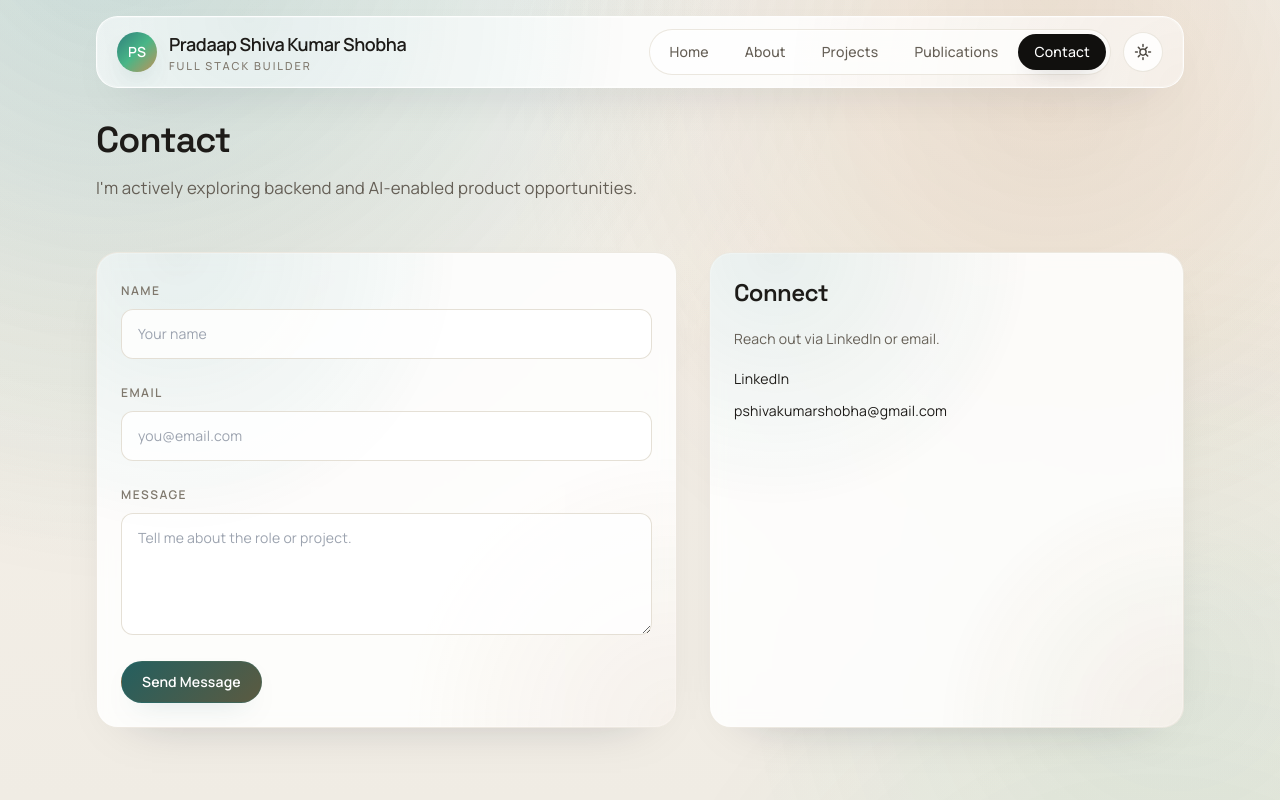
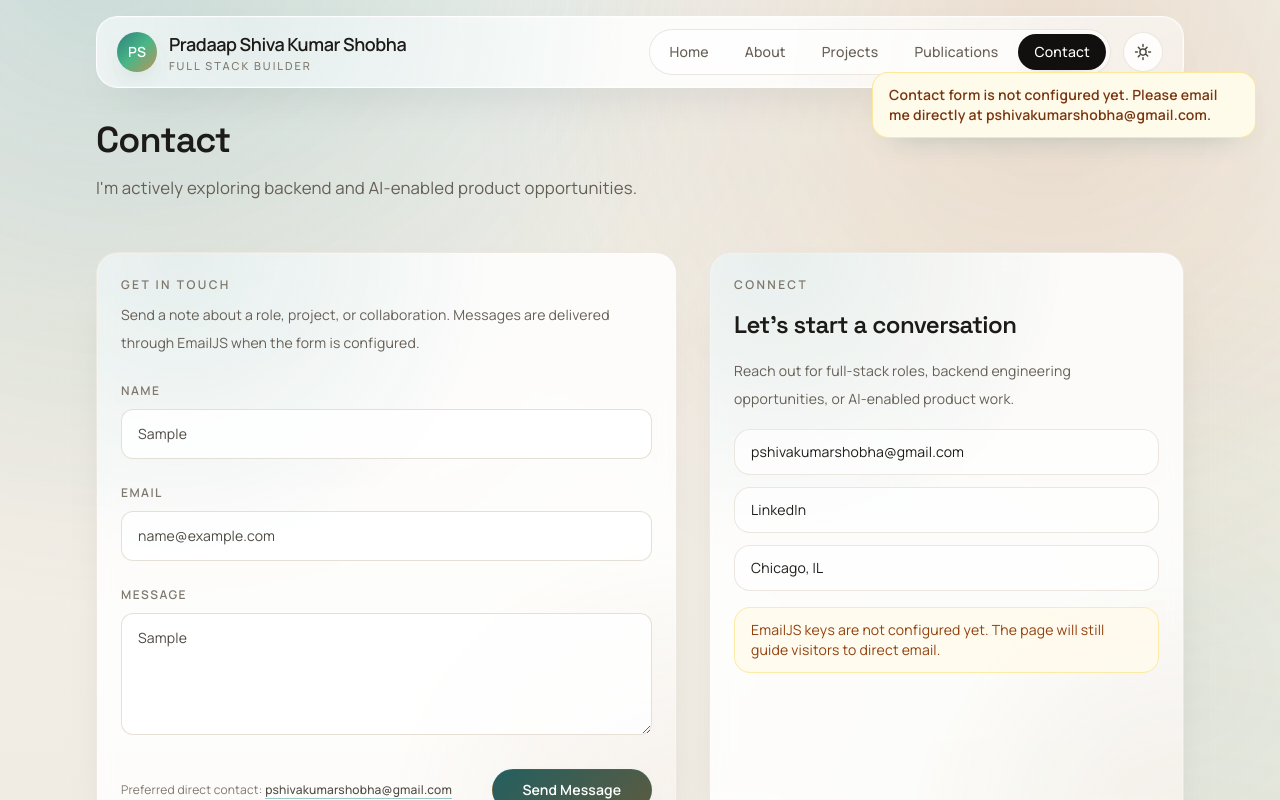
Before and after one commit to Pradaap-SS/pradaap-portfolio, a Nuxt app: page /contact in a window 1280 px wide. Both pictures are taken after typing "Sample", "name@example.com", "Sample" into the empty fields and a click on the button "Send Message". Shown: the top 800 px of the page. Built offline with nearby package versions, Linux system fonts and the light colour scheme.

Commit message:
feat: integrate EmailJS for contact form functionality and add configuration instructions

```diff
--- a/nuxt.config.ts
+++ b/nuxt.config.ts
@@ -12,6 +12,14 @@ export default defineNuxtConfig({
 
   typescript: {
     strict: true
+  },
+
+  runtimeConfig: {
+    public: {
+      emailjsServiceId: '',
+      emailjsTemplateId: '',
+      emailjsPublicKey: ''
+    }
   },
 
   app: {
--- a/package.json
+++ b/package.json
@@ -9,8 +9,9 @@
     "preview": "nuxt preview"
   },
   "dependencies": {
-    "nuxt": "3.12.4",
-    "@nuxtjs/tailwindcss": "6.12.1"
+    "@emailjs/browser": "^4.4.1",
+    "@nuxtjs/tailwindcss": "6.12.1",
+    "nuxt": "3.12.4"
   },
   "devDependencies": {
     "@tailwindcss/typography": "0.5.15",
--- a/pages/contact.vue
+++ b/pages/contact.vue
@@ -1,5 +1,13 @@
 <script setup lang="ts">
 import { profile } from '~/data/profile'
+
+type NoticeState = {
+  type: 'success' | 'error' | 'info'
+  message: string
+}
+
+const runtimeConfig = useRuntimeConfig()
+const formRef = ref<HTMLFormElement | null>(null)
 
 const form = reactive({
   name: '',
@@ -13,23 +21,110 @@ const errors = reactive({
   message: ''
 })
 
-const showToast = ref(false)
+const isSending = ref(false)
+const notice = ref<NoticeState | null>(null)
+let noticeTimeout: ReturnType<typeof setTimeout> | null = null
+
+const emailjsConfig = computed(() => ({
+  serviceId: runtimeConfig.public.emailjsServiceId?.trim(),
+  templateId: runtimeConfig.public.emailjsTemplateId?.trim(),
+  publicKey: runtimeConfig.public.emailjsPublicKey?.trim()
+}))
+
+const isEmailjsConfigured = computed(() =>
+  Boolean(emailjsConfig.value.serviceId && emailjsConfig.value.templateId && emailjsConfig.value.publicKey)
+)
+
+const setNotice = (nextNotice: NoticeState, duration = 3200) => {
+  notice.value = nextNotice
+
+  if (noticeTimeout) {
+    clearTimeout(noticeTimeout)
+  }
+
+  noticeTimeout = setTimeout(() => {
+    notice.value = null
+    noticeTimeout = null
+  }, duration)
+}
+
+const resetForm = () => {
+  form.name = ''
+  form.email = ''
+  form.message = ''
+}
 
 const validate = () => {
-  errors.name = form.name ? '' : 'Name is required.'
+  errors.name = form.name.trim() ? '' : 'Name is required.'
   errors.email = /\S+@\S+\.\S+/.test(form.email) ? '' : 'Please enter a valid email.'
-  errors.message = form.message ? '' : 'Message cannot be empty.'
+  errors.message = form.message.trim() ? '' : 'Message cannot be empty.'
   return !errors.name && !errors.email && !errors.message
 }
 
-const submitForm = () => {
+const clearFieldError = (field: keyof typeof errors) => {
+  errors[field] = ''
+}
+
+const submitForm = async () => {
+  if (isSending.value) return
   if (!validate()) return
-  showToast.value = true
-  form.name = ''
-  form.email = ''
-  form.message = ''
-  setTimeout(() => (showToast.value = false), 2400)
+
+  if (!isEmailjsConfigured.value) {
+    setNotice(
+      {
+        type: 'info',
+        message: `Contact form is not configured yet. Please email me directly at ${profile.email}.`
+      },
+      5200
+    )
+    return
+  }
+
+  isSending.value = true
+
+  try {
+    const { default: emailjs } = await import('@emailjs/browser')
+
+    await emailjs.send(
+      emailjsConfig.value.serviceId!,
+      emailjsConfig.value.templateId!,
+      {
+        from_name: form.name.trim(),
+        to_name: profile.preferredName,
+        from_email: form.email.trim(),
+        to_email: profile.email,
+        reply_to: form.email.trim(),
+        message: form.message.trim()
+      },
+      {
+        publicKey: emailjsConfig.value.publicKey!
+      }
+    )
+
+    resetForm()
+    setNotice({
+      type: 'success',
+      message: 'Thank you. I will get back to you as soon as possible.'
+    })
+  } catch (error) {
+    console.error('EmailJS submission failed:', error)
+    setNotice(
+      {
+        type: 'error',
+        message: 'Something went wrong while sending your message. Please try again or email me directly.'
+      },
+      5200
+    )
+  } finally {
+    isSending.value = false
+  }
 }
+
+onBeforeUnmount(() => {
+  if (noticeTimeout) {
+    clearTimeout(noticeTimeout)
+  }
+})
 
 useSeoMeta({
   title: 'Contact',
@@ -42,7 +137,14 @@ useSeoMeta({
     <SectionTitle title="Contact" subtitle="I'm actively exploring backend and AI-enabled product opportunities." />
 
     <div class="grid gap-8 lg:grid-cols-[1.1fr_0.9fr]">
-      <form class="card space-y-5" @submit.prevent="submitForm">
+      <form ref="formRef" class="card space-y-5" @submit.prevent="submitForm">
+        <div class="space-y-2">
+          <p class="section-kicker">Get In Touch</p>
+          <p class="text-sm leading-7 text-slate-600 dark:text-slate-300">
+            Send a note about a role, project, or collaboration. Messages are delivered through EmailJS when the form is configured.
+          </p>
+        </div>
+
         <div>
           <label class="text-xs font-semibold uppercase tracking-[0.12em] text-slate-500">Name</label>
           <input
@@ -50,6 +152,8 @@ useSeoMeta({
             type="text"
             class="input-control mt-2"
             placeholder="Your name"
+            autocomplete="name"
+            @input="clearFieldError('name')"
           />
           <p v-if="errors.name" class="mt-1 text-xs text-rose-500">{{ errors.name }}</p>
         </div>
@@ -60,6 +164,8 @@ useSeoMeta({
             type="email"
             class="input-control mt-2"
             placeholder="you@email.com"
+            autocomplete="email"
+            @input="clearFieldError('email')"
           />
           <p v-if="errors.email" class="mt-1 text-xs text-rose-500">{{ errors.email }}</p>
         </div>
@@ -70,33 +176,58 @@ useSeoMeta({
             rows="4"
             class="input-control mt-2"
             placeholder="Tell me about the role or project."
+            @input="clearFieldError('message')"
           ></textarea>
           <p v-if="errors.message" class="mt-1 text-xs text-rose-500">{{ errors.message }}</p>
         </div>
-        <button type="submit" class="btn-primary">Send Message</button>
+        <div class="flex flex-wrap items-center justify-between gap-3 pt-2">
+          <p class="text-xs text-slate-500 dark:text-slate-400">
+            Preferred direct contact:
+            <a class="font-medium text-slate-700 underline decoration-brand-400/60 underline-offset-4 dark:text-slate-200" :href="`mailto:${profile.email}`">
+              {{ profile.email }}
+            </a>
+          </p>
+          <button type="submit" class="btn-primary min-w-[10rem]" :disabled="isSending">
+            {{ isSending ? 'Sending...' : 'Send Message' }}
+          </button>
+        </div>
       </form>
 
       <div class="card space-y-4">
-        <h3 class="font-display text-2xl font-semibold">Connect</h3>
+        <p class="section-kicker">Connect</p>
+        <h3 class="font-display text-2xl font-semibold">Let’s start a conversation</h3>
         <p class="text-sm leading-7 text-slate-600 dark:text-slate-300">
-          Reach out via LinkedIn or email.
+          Reach out for full-stack roles, backend engineering opportunities, or AI-enabled product work.
         </p>
-        <div class="space-y-3 text-sm">
-          <a class="flex items-center gap-2 hover:text-brand-500" :href="profile.linkedin" target="_blank" rel="noopener">
+        <div class="grid gap-3 text-sm">
+          <a class="flex items-center justify-between gap-3 rounded-2xl border border-slate-200/70 bg-white/65 px-4 py-3 transition hover:border-brand-500/60 hover:text-brand-600 dark:border-slate-700/80 dark:bg-slate-900/55 dark:hover:text-brand-300" :href="`mailto:${profile.email}`">
+            {{ profile.email }}
+          </a>
+          <a class="flex items-center justify-between gap-3 rounded-2xl border border-slate-200/70 bg-white/65 px-4 py-3 transition hover:border-brand-500/60 hover:text-brand-600 dark:border-slate-700/80 dark:bg-slate-900/55 dark:hover:text-brand-300" :href="profile.linkedin" target="_blank" rel="noopener">
             LinkedIn
           </a>
-          <a class="flex items-center gap-2 hover:text-brand-500" :href="`mailto:${profile.email}`">
-            {{ profile.email }}
-          </a>
+          <div class="rounded-2xl border border-slate-200/70 bg-white/65 px-4 py-3 dark:border-slate-700/80 dark:bg-slate-900/55">
+            {{ profile.location }}
+          </div>
         </div>
+        <p v-if="!isEmailjsConfigured" class="rounded-2xl border border-amber-200/70 bg-amber-50/85 px-4 py-3 text-sm text-amber-800 dark:border-amber-500/25 dark:bg-amber-500/10 dark:text-amber-200">
+          EmailJS keys are not configured yet. The page will still guide visitors to direct email.
+        </p>
       </div>
     </div>
 
     <div
-      v-if="showToast"
-      class="fixed right-6 top-6 z-50 rounded-full bg-gradient-to-r from-accent-500 to-brand-500 px-4 py-2 text-sm font-semibold text-white shadow-soft"
+      v-if="notice"
+      class="fixed right-6 top-6 z-50 max-w-sm rounded-2xl border px-4 py-3 text-sm font-semibold shadow-soft backdrop-blur"
+      :class="
+        notice.type === 'success'
+          ? 'border-emerald-400/40 bg-emerald-500 text-white'
+          : notice.type === 'error'
+            ? 'border-rose-400/40 bg-rose-500 text-white'
+            : 'border-amber-300/50 bg-amber-50 text-amber-900 dark:bg-amber-500/90 dark:text-slate-950'
+      "
     >
-      Message sent. I will reply soon.
+      {{ notice.message }}
     </div>
   </div>
 </template>
```
Also changed, not shown: 2 other files (tests, documents, lock files or other folders).
